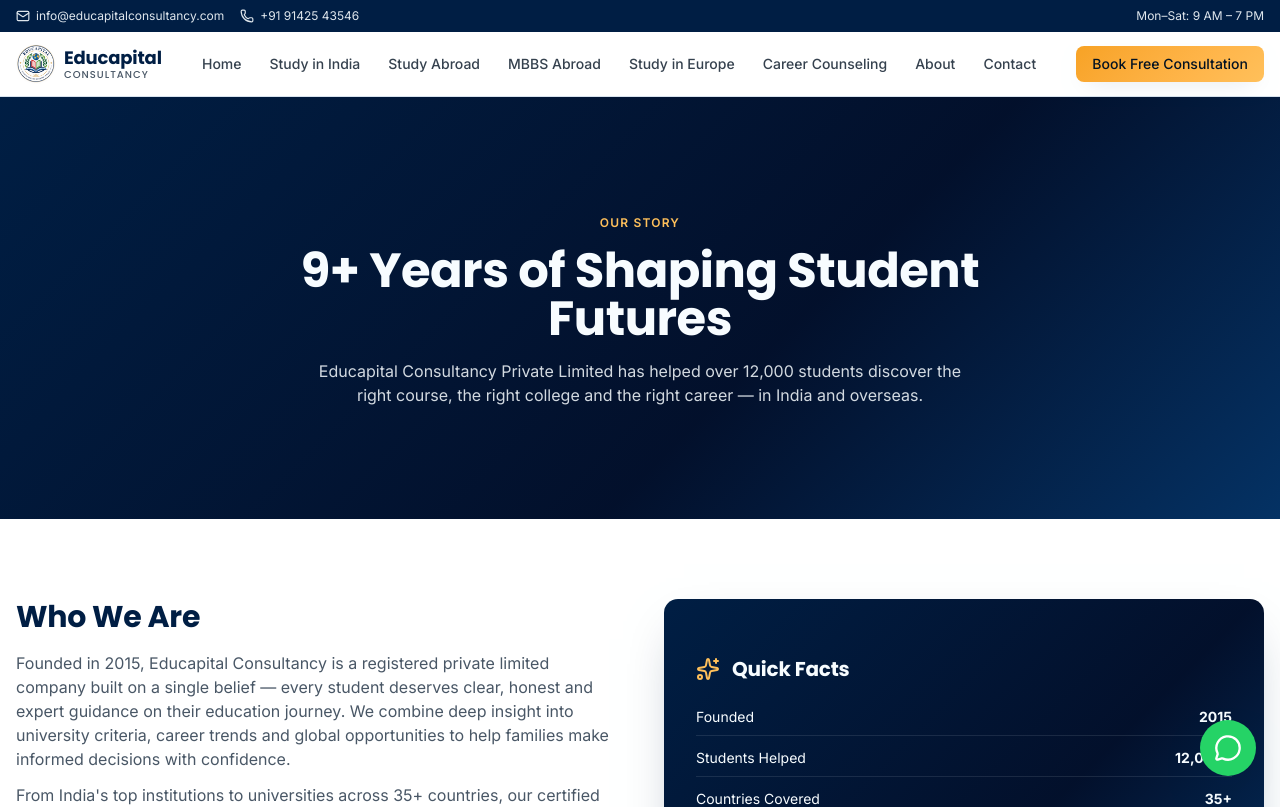
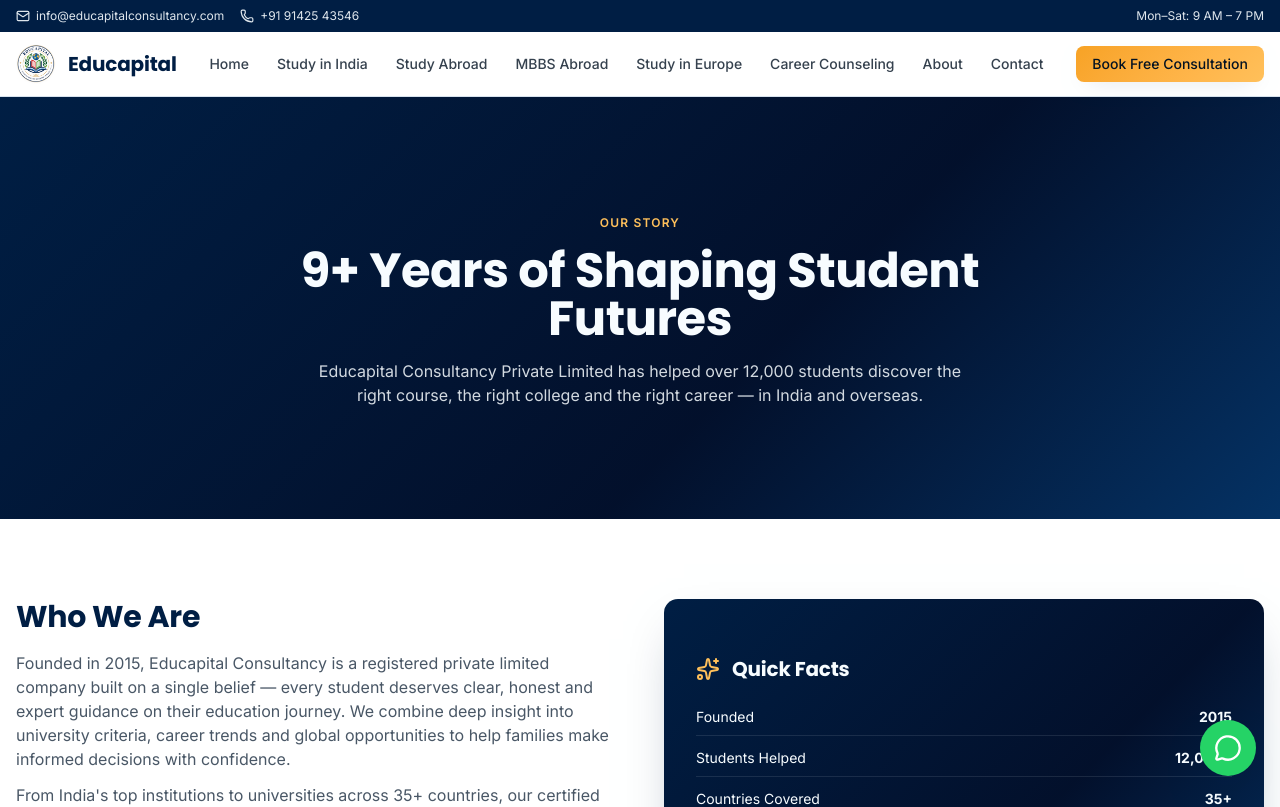
Before and after one commit to aryant0/Study_Abroad, a React (Vite) app: page /about in a window 1280 px wide. Shown: the top 807 px of the page. Built offline with nearby package versions, Linux system fonts and the light colour scheme.

Commit message:
Remove consultancy from header

```diff
--- a/src/components/site/SiteHeader.tsx
+++ b/src/components/site/SiteHeader.tsx
@@ -19,13 +19,10 @@ export function SiteHeader() {
 
   return (
     <header className="sticky top-0 z-50 w-full">
-
       {/* Top Bar */}
       <div className="bg-primary text-primary-foreground text-xs">
         <div className="container mx-auto flex flex-wrap items-center justify-between gap-2 px-4 py-2">
-
           <div className="flex items-center gap-4">
-
             <a
               href="mailto:info@educapitalconsultancy.com"
               className="flex items-center gap-1.5 opacity-90 hover:opacity-100"
@@ -41,51 +38,32 @@ export function SiteHeader() {
               <Phone className="h-3.5 w-3.5" />
               +91 91425 43546
             </a>
-
           </div>
 
-          <div className="opacity-90">
-            Mon–Sat: 9 AM – 7 PM
-          </div>
-
+          <div className="opacity-90">Mon–Sat: 9 AM – 7 PM</div>
         </div>
       </div>
 
-
       {/* Main Header */}
       <div className="bg-background/95 backdrop-blur border-b">
-
         <div className="container mx-auto flex items-center justify-between gap-4 px-4 py-3">
-
           {/* Logo */}
           <Link
             to="/"
-            className="flex items-center gap-2 font-display font-bold text-lg text-primary"
+            className="flex items-center gap-3 font-display font-bold text-xl text-primary"
           >
-
             <img
               src="/logo.png"
               alt="Educapital logo"
               className="h-10 w-10 rounded-full object-contain"
             />
 
-            <span className="leading-tight">
-              Educapital
-
-              <span className="block text-[10px] font-medium tracking-widest text-muted-foreground uppercase">
-                Consultancy
-              </span>
-
-            </span>
-
+            <span>Educapital</span>
           </Link>
-
 
           {/* Desktop Navigation */}
           <nav className="hidden lg:flex items-center gap-1">
-
             {navLinks.map((link) => (
-
               <Link
                 key={link.to}
                 to={link.to}
@@ -93,53 +71,37 @@ export function SiteHeader() {
               >
                 {link.label}
               </Link>
-
             ))}
-
           </nav>
 
-
-          {/* Button + Mobile Menu */}
+          {/* CTA + Mobile Menu */}
           <div className="flex items-center gap-2">
-
             <Button
               asChild
               className="hidden md:inline-flex gradient-accent text-accent-foreground hover:opacity-90 shadow-card"
             >
-              <Link to="/contact">
-                Book Free Consultation
-              </Link>
+              <Link to="/contact">Book Free Consultation</Link>
             </Button>
-
 
             <button
               className="lg:hidden p-2 rounded-md hover:bg-muted"
-              onClick={() => setOpen((value) => !value)}
+              onClick={() => setOpen((prev) => !prev)}
               aria-label="Toggle menu"
             >
-
               {open ? (
                 <X className="h-5 w-5" />
               ) : (
                 <Menu className="h-5 w-5" />
               )}
-
             </button>
-
           </div>
-
         </div>
-
 
         {/* Mobile Menu */}
         {open && (
-
           <div className="lg:hidden border-t bg-background">
-
             <div className="container mx-auto px-4 py-3 flex flex-col">
-
               {navLinks.map((link) => (
-
                 <Link
                   key={link.to}
                   to={link.to}
@@ -148,33 +110,20 @@ export function SiteHeader() {
                 >
                   {link.label}
                 </Link>
-
               ))}
-
 
               <Button
                 asChild
                 className="mt-3 gradient-accent text-accent-foreground"
               >
-
-                <Link
-                  to="/contact"
-                  onClick={() => setOpen(false)}
-                >
+                <Link to="/contact" onClick={() => setOpen(false)}>
                   Book Free Consultation
                 </Link>
-
               </Button>
-
-
             </div>
-
           </div>
-
         )}
-
       </div>
-
     </header>
   );
 }
```
